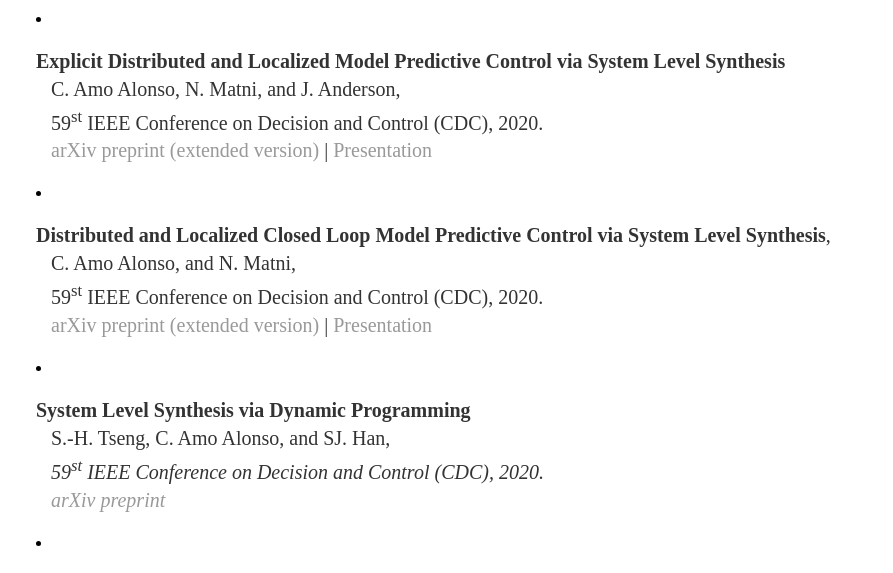
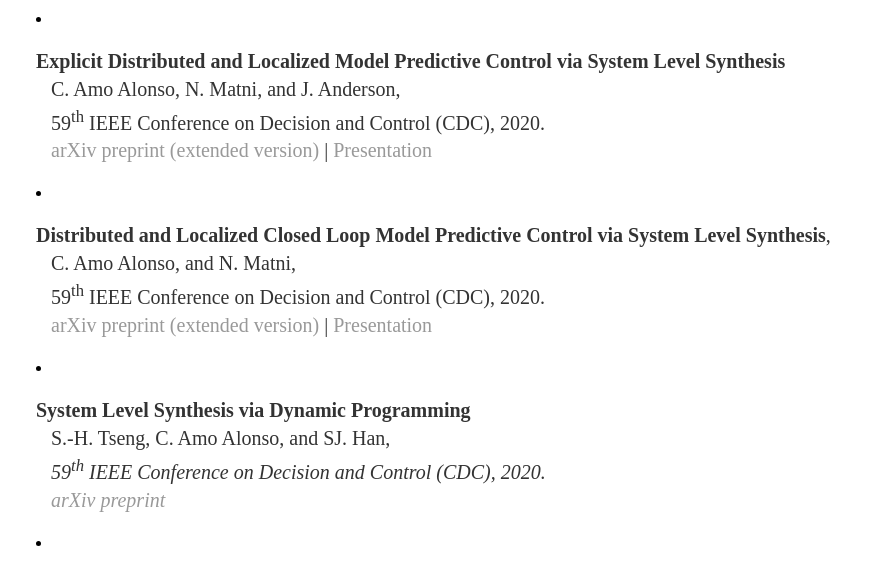
Before and after one commit to camoalon/camoalon.github.io, a Jekyll site: the page built from publications.html, in a window 1280 px wide. Shown: the part 415-988 px from the top of the page, without its empty margins (161-1054 px from the left). Built offline with Jekyll 4.4.1, drawn with Linux system fonts in a browser that asks for light colours.

Commit message:
minor fix

```diff
--- a/publications.html
+++ b/publications.html
@@ -17,7 +17,7 @@ J.S. Li, C. Amo Alonso, and J.C. Doyle, <br />
  <p style="font-size:20px" class="paragraph_style_1">
  <strong>Explicit Distributed and Localized Model Predictive Control via System Level Synthesis</strong><br />
  C. Amo Alonso, N. Matni, and J. Anderson, <br />
-59<sup>st</sup> IEEE Conference on Decision and Control (CDC), 2020. <br />
+59<sup>th</sup> IEEE Conference on Decision and Control (CDC), 2020. <br />
 <a href="https://arxiv.org/abs/2005.13807"> arXiv preprint (extended version)</a> |
 <a href="https://youtu.be/IhtuGZp8QM0"> Presentation </a></p>
 
@@ -26,7 +26,7 @@ J.S. Li, C. Amo Alonso, and J.C. Doyle, <br />
 <p style="font-size:20px" class="paragraph_style_1">
 <strong>Distributed and Localized Closed Loop Model Predictive Control via System Level Synthesis</strong>, <br />
 C. Amo Alonso, and N. Matni, <br />
-59<sup>st</sup> IEEE Conference on Decision and Control (CDC), 2020. <br />
+59<sup>th</sup> IEEE Conference on Decision and Control (CDC), 2020. <br />
 <a href="https://arxiv.org/abs/1909.10074"> arXiv preprint (extended version)</a> |
 <a href="https://youtu.be/mF2Wbriy2Zg"> Presentation </a></p>
 
@@ -35,7 +35,7 @@ C. Amo Alonso, and N. Matni, <br />
 <p style="font-size:20px" class="paragraph_style_1">
 <strong>System Level Synthesis via Dynamic Programming</strong> <br />
 S.-H. Tseng, C. Amo Alonso, and SJ. Han, <br />
-<em>59<sup>st</sup> IEEE Conference on Decision and Control (CDC), 2020. <br />
+<em>59<sup>th</sup> IEEE Conference on Decision and Control (CDC), 2020. <br />
 <a href="https://arxiv.org/abs/2004.12567"> arXiv preprint</a></p>
 
 
```
